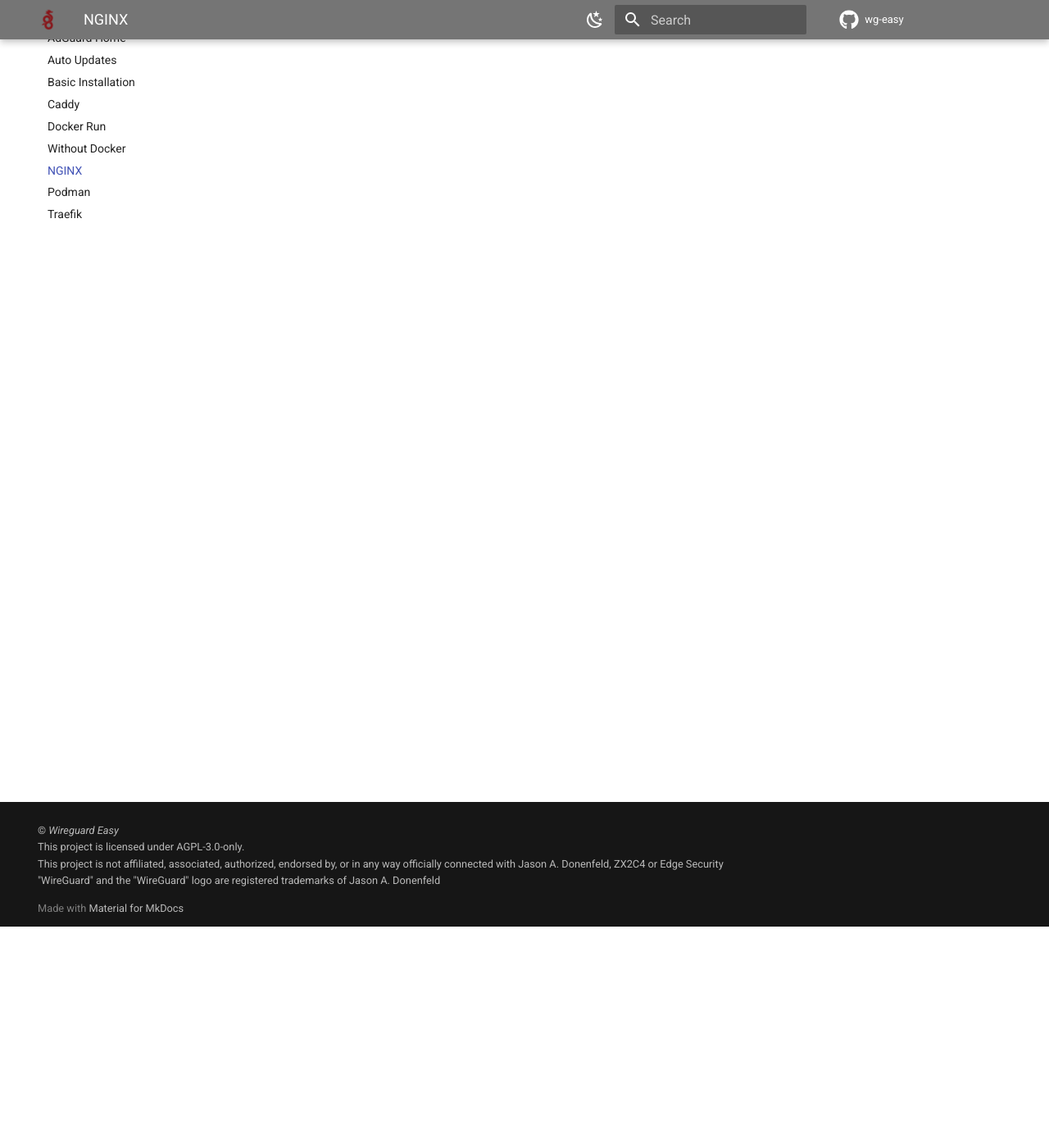
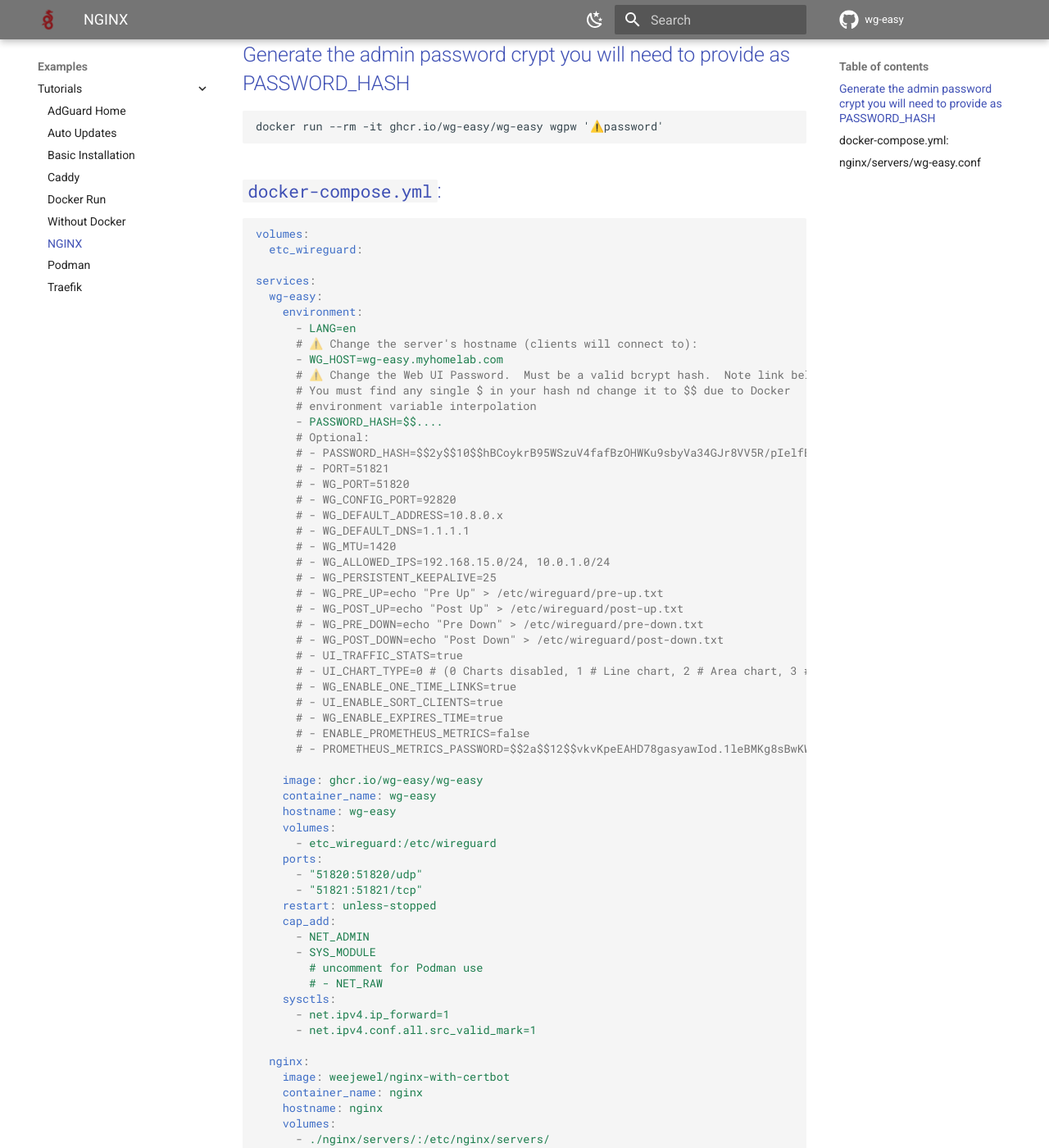
Before and after one commit to wg-easy/wg-easy, an MkDocs documentation site: the page built from docs/content/examples/tutorials/nginx.md, in a window 1280 px wide and 1400 px high, scrolled down 270 px. Shown: the whole window at 82% size. Built offline with MkDocs 1.6.1 and Material for MkDocs 9.7.7, drawn with Linux system fonts in a browser that asks for light colours; comment, search, counter and statistics services are not loaded; the version menu is left out; some of the changed text lies outside the part shown.

Commit message:
#1585 - Update nginx.md

````diff
--- a/docs/content/examples/tutorials/nginx.md
+++ b/docs/content/examples/tutorials/nginx.md
@@ -2,4 +2,115 @@
 title: NGINX
 ---
 
-TODO
+This is an example on how to use WireGuard Easy with nginx, to access it on a HTTPS domain (e.g. `https://wg-easy.myhomelab.com`).
+
+## Generate the admin password crypt you will need to provide as PASSWORD_HASH
+```
+docker run --rm -it ghcr.io/wg-easy/wg-easy wgpw '⚠️password'
+```
+
+## `docker-compose.yml`:
+
+```yaml
+volumes:
+  etc_wireguard:
+
+services:
+  wg-easy:
+    environment:
+      - LANG=en
+      # ⚠️ Change the server's hostname (clients will connect to):
+      - WG_HOST=wg-easy.myhomelab.com
+      # ⚠️ Change the Web UI Password.  Must be a valid bcrypt hash.  Note link below.
+      # You must find any single $ in your hash nd change it to $$ due to Docker
+      # environment variable interpolation
+      - PASSWORD_HASH=$$....
+      # Optional:
+      # - PASSWORD_HASH=$$2y$$10$$hBCoykrB95WSzuV4fafBzOHWKu9sbyVa34GJr8VV5R/pIelfEMYyG # (needs double $$, hash of 'foobar123'; see "How_to_generate_an_bcrypt_hash.md" for generate the hash)
+      # - PORT=51821
+      # - WG_PORT=51820
+      # - WG_CONFIG_PORT=92820
+      # - WG_DEFAULT_ADDRESS=10.8.0.x
+      # - WG_DEFAULT_DNS=1.1.1.1
+      # - WG_MTU=1420
+      # - WG_ALLOWED_IPS=192.168.15.0/24, 10.0.1.0/24
+      # - WG_PERSISTENT_KEEPALIVE=25
+      # - WG_PRE_UP=echo "Pre Up" > /etc/wireguard/pre-up.txt
+      # - WG_POST_UP=echo "Post Up" > /etc/wireguard/post-up.txt
+      # - WG_PRE_DOWN=echo "Pre Down" > /etc/wireguard/pre-down.txt
+      # - WG_POST_DOWN=echo "Post Down" > /etc/wireguard/post-down.txt
+      # - UI_TRAFFIC_STATS=true
+      # - UI_CHART_TYPE=0 # (0 Charts disabled, 1 # Line chart, 2 # Area chart, 3 # Bar chart)
+      # - WG_ENABLE_ONE_TIME_LINKS=true
+      # - UI_ENABLE_SORT_CLIENTS=true
+      # - WG_ENABLE_EXPIRES_TIME=true
+      # - ENABLE_PROMETHEUS_METRICS=false
+      # - PROMETHEUS_METRICS_PASSWORD=$$2a$$12$$vkvKpeEAHD78gasyawIod.1leBMKg8sBwKW.pQyNsq78bXV3INf2G # (needs double $$, hash of 'prometheus_password'; see "How_to_generate_an_bcrypt_hash.md" for generate the hash)
+
+    image: ghcr.io/wg-easy/wg-easy
+    container_name: wg-easy
+    hostname: wg-easy
+    volumes:
+      - etc_wireguard:/etc/wireguard
+    ports:
+      - "51820:51820/udp"
+      - "51821:51821/tcp"
+    restart: unless-stopped
+    cap_add:
+      - NET_ADMIN
+      - SYS_MODULE
+        # uncomment for Podman use
+        # - NET_RAW
+    sysctls:
+      - net.ipv4.ip_forward=1
+      - net.ipv4.conf.all.src_valid_mark=1
+
+  nginx:
+    image: weejewel/nginx-with-certbot
+    container_name: nginx
+    hostname: nginx
+    volumes:
+      - ./nginx/servers/:/etc/nginx/servers/
+      - ./nginx/letsencrypt/:/etc/letsencrypt/
+    ports:
+      - "80:80/tcp"
+      - "443:443/tcp"
+    restart: unless-stopped
+```
+
+- make subdirectory for nginx configuration file
+```
+mkdir -p nginx/servers
+mkdir nginx/letsencrypt
+```
+- create this file in the nginx/servers directory
+## nginx/servers/wg-easy.conf
+```
+server {
+    server_name ⚠️wg-easy.myhomelab.com;
+
+    location / {
+        proxy_pass http://wg-easy:51821/;
+        proxy_http_version 1.1;
+        proxy_set_header Upgrade $http_upgrade;
+        proxy_set_header Connection "Upgrade";
+        proxy_set_header Host $host;
+    }
+}
+```
+
+Save these files, edit the variables marked with `⚠️` and run `docker-compose up -d` in the same directory.
+
+Then run once:
+
+```bash
+$ docker exec -it nginx /bin/sh
+$ cp /etc/nginx/servers/wg-easy.conf /etc/nginx/conf.d/.
+$ certbot --nginx --non-interactive --agree-tos -m ⚠️your@email.com -d ⚠️wg-easy.myhomelab.com
+$ nginx -s reload
+$ exit
+```
+
+Of course, make sure to point `wg-easy.myhomelab.com` to your server's IP address with a DNS A record or DynamicDNS or any other method. Ensure ports `80`, `443`, `51820` are available (e.g. by forwarding them in your router).
+
+That's it!
````
